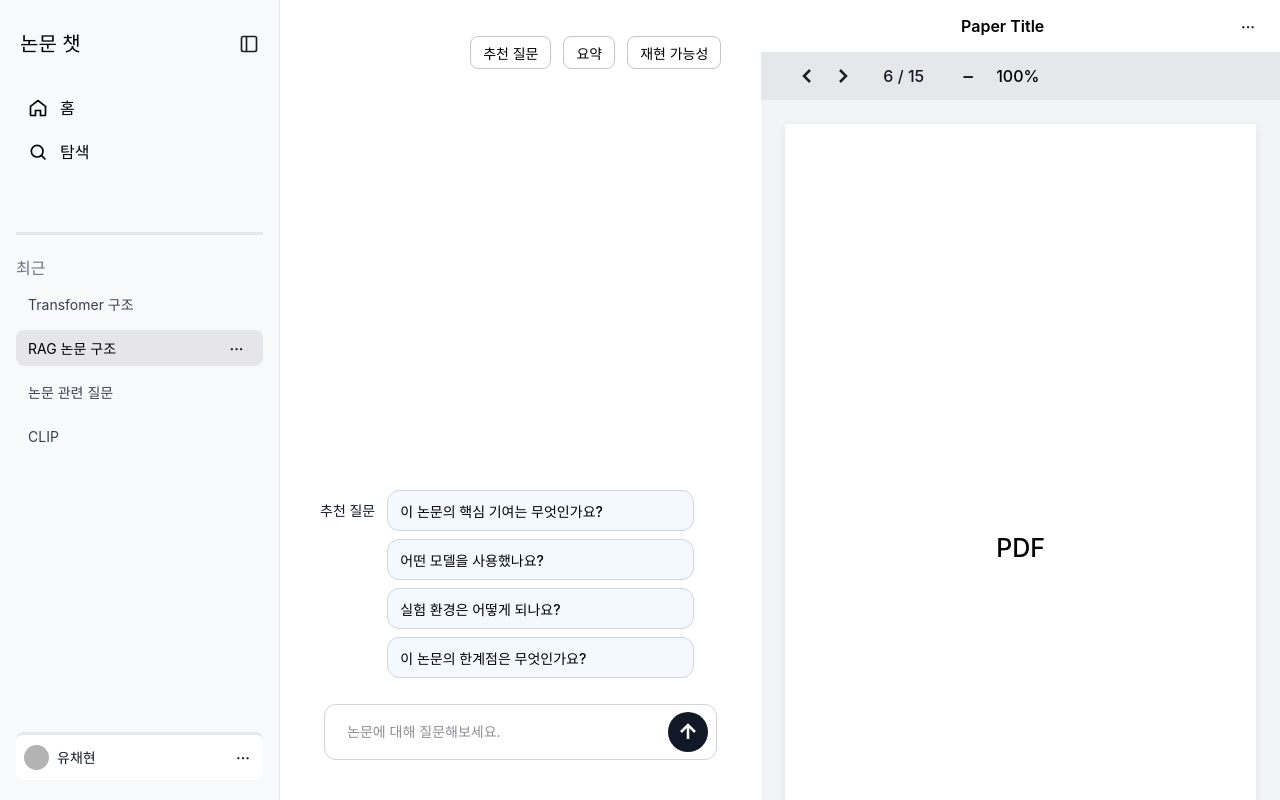
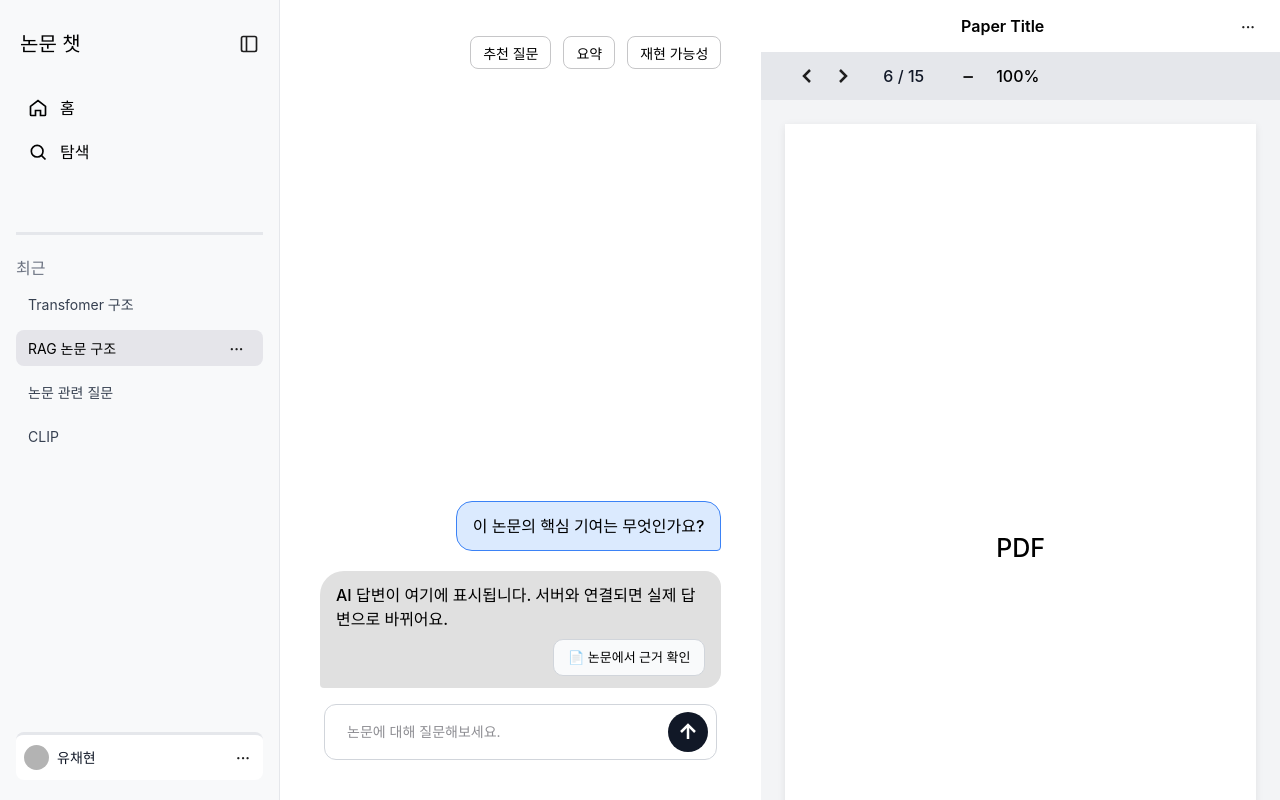
Before and after one commit to YonginUniv-AI-Service-LAB/YIU-AISL-papi, a React (Vite) app: page /reader/1 in a window 1280 px wide. Both pictures are taken after a click on the button "이 논문의 핵심 기여는 무엇인가요?". Built offline with nearby package versions, Linux system fonts and the light colour scheme.

Commit message:
feat: 리더 페이지 추천 질문 대화 기능 구현

```diff
--- a/src/pages/reader/ReaderChat.tsx
+++ b/src/pages/reader/ReaderChat.tsx
@@ -1,4 +1,12 @@
+import { useState } from 'react'
+import type { FormEvent } from 'react'
 import '../../styles/readerChat.css'
+
+type Message = {
+  role: 'user' | 'ai'
+  text: string
+  fromSuggestion?: boolean
+}
 
 const toolButtons = ['추천 질문', '요약', '재현 가능성']
 
@@ -9,7 +17,38 @@ const suggestedQuestions = [
   '이 논문의 한계점은 무엇인가요?',
 ]
 
+const sampleAnswers: Record<string, string> = {
+  '어떤 모델을 사용했나요?': '이 논문에서는 Transformer 기반 모델을 사용하며 검색 증강 생성(RAG)을 적용하여 외부 문서를 검색한 후 생성 모델에 전달합니다.',
+}
+
+const defaultAnswer = 'AI 답변이 여기에 표시됩니다. 서버와 연결되면 실제 답변으로 바뀌어요.'
+
 function ReaderChat() {
+  const [messages, setMessages] = useState<Message[]>([])
+  const [inputValue, setInputValue] = useState('')
+
+  const askQuestion = (question: string, fromSuggestion: boolean) => {
+    const answer = sampleAnswers[question] ?? defaultAnswer
+
+    setMessages([
+      ...messages,
+      { role: 'user', text: question, fromSuggestion },
+      { role: 'ai', text: answer },
+    ])
+  }
+
+  const handleSubmit = (event: FormEvent<HTMLFormElement>) => {
+    event.preventDefault()
+
+    const question = inputValue.trim()
+    if (!question) {
+      return
+    }
+
+    askQuestion(question, false)
+    setInputValue('')
+  }
+
   return (
     <section className="reader-chat">
       <div className="reader-chat-tools">
@@ -18,26 +57,43 @@ function ReaderChat() {
         ))}
       </div>
 
-      <div className="reader-chat-messages" />
+      <div className="reader-chat-messages">
+        {messages.map((message, index) =>
+          message.role === 'user' ? (
+            <div key={index} className={`reader-chat-bubble-user ${message.fromSuggestion ? 'reader-chat-bubble-user-suggested' : ''}`}>
+              {message.text}
+            </div>
+          ) : (
+            <div key={index} className="reader-chat-bubble-ai">
+              <p className="reader-chat-bubble-ai-text">{message.text}</p>
+              <button className="reader-chat-evidence-button" type="button">📄 논문에서 근거 확인</button>
+            </div>
+          )
+        )}
+      </div>
 
+      {messages.length === 0 && (
         <div className="reader-chat-suggestions">
           <p className="reader-chat-suggestions-title">추천 질문</p>
           <div className="reader-chat-suggestions-list">
             {suggestedQuestions.map((question) => (
-            <button key={question} className="reader-chat-suggestion" type="button">{question}</button>
+              <button key={question} className="reader-chat-suggestion" type="button" onClick={() => askQuestion(question, true)}>
+                {question}
+              </button>
             ))}
           </div>
         </div>
+      )}
 
-      <div className="reader-chat-input-box">
-        <input className="reader-chat-input" type="text" placeholder="논문에 대해 질문해보세요." />
-        <button className="reader-chat-send-button" type="button" aria-label="전송">
+      <form className="reader-chat-input-box" onSubmit={handleSubmit}>
+        <input className="reader-chat-input" type="text" placeholder="논문에 대해 질문해보세요." value={inputValue} onChange={(event) => setInputValue(event.target.value)} />
+        <button className="reader-chat-send-button" type="submit" aria-label="전송">
           <svg width="24" height="24" viewBox="0 0 24 24" fill="none" stroke="currentColor" strokeWidth="2.5">
             <line x1="12" y1="19" x2="12" y2="5" />
             <polyline points="5 12 12 5 19 12" />
           </svg>
         </button>
-      </div>
+      </form>
     </section>
   )
 }
--- a/src/styles/readerChat.css
+++ b/src/styles/readerChat.css
@@ -33,7 +33,70 @@
 
 .reader-chat-messages {
   flex: 1;
+  display: flex;
+  flex-direction: column;
+  gap: 20px;
+  padding: 0 20px;
   overflow-y: auto;
+}
+
+.reader-chat-messages > :first-child {
+  margin-top: auto;
+}
+
+.reader-chat-bubble-user {
+  align-self: flex-end;
+  max-width: 480px;
+  padding: 12px 16px;
+  border-radius: 16px 16px 4px 16px;
+  background: #000000;
+  font-size: 16px;
+  font-weight: 500;
+  line-height: 150%;
+  color: #ffffff;
+}
+
+.reader-chat-bubble-user-suggested {
+  border: 1px solid #3b82f6;
+  background: #dbeafe;
+  color: #000000;
+}
+
+.reader-chat-bubble-ai {
+  align-self: flex-start;
+  max-width: 480px;
+  display: flex;
+  flex-direction: column;
+  gap: 8px;
+  padding: 12px 16px;
+  border-radius: 24px 16px 16px 4px;
+  background: #e0e0e0;
+}
+
+.reader-chat-bubble-ai-text {
+  margin: 0;
+  font-size: 16px;
+  font-weight: 500;
+  line-height: 150%;
+  color: #000000;
+}
+
+.reader-chat-evidence-button {
+  align-self: flex-end;
+  padding: 8px 14px;
+  border: 1px solid #d1d5db;
+  border-radius: 10px;
+  background: #f9fafb;
+  font-size: 13px;
+  font-weight: 500;
+  line-height: 150%;
+  color: #000000;
+}
+
+.reader-chat-evidence-button:hover {
+  border-color: #79747e;
+  background: #f2f2f7;
+  box-shadow: 0 4px 2px rgba(0, 0, 0, 0.08);
 }
 
 .reader-chat-suggestions {
```
Lines whose indentation alone changed are shown as unchanged.
